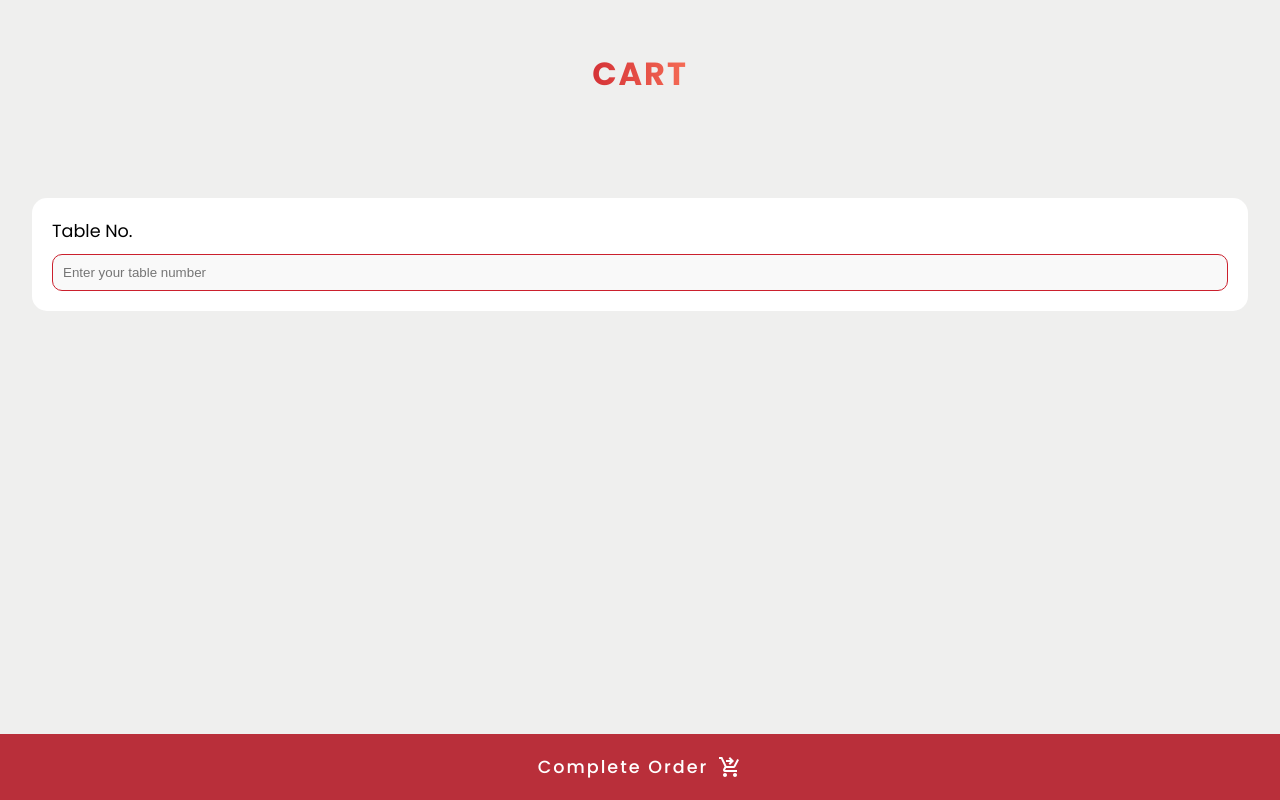
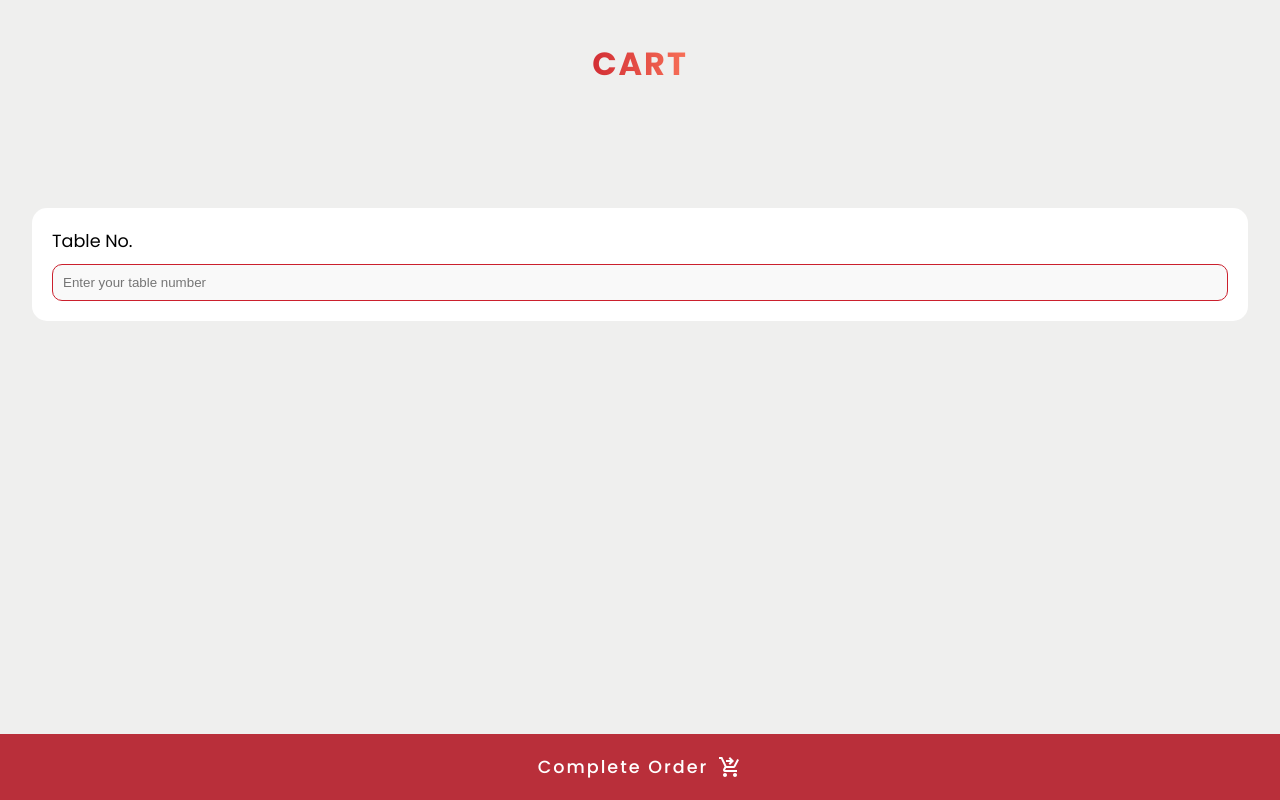
Before and after one commit to Mriganka813/BharatPOS-QR-web, a React (Vite) app: page /checkout in a window 1280 px wide. Built offline with nearby package versions, Linux system fonts and the light colour scheme; a web font is replaced by a local one.

Commit message:
Fixed styling

```diff
--- a/src/styles/checkout.scss
+++ b/src/styles/checkout.scss
@@ -7,8 +7,8 @@
     font-family: "Poppins", sans-serif;
 
     >h2 {
-        padding: 30px;
-        padding-bottom: 0px;
+        padding: 20px;
+        // padding-bottom: 0px;
         font-size: 2rem;
         text-transform: uppercase;
         letter-spacing: 2px;
```
